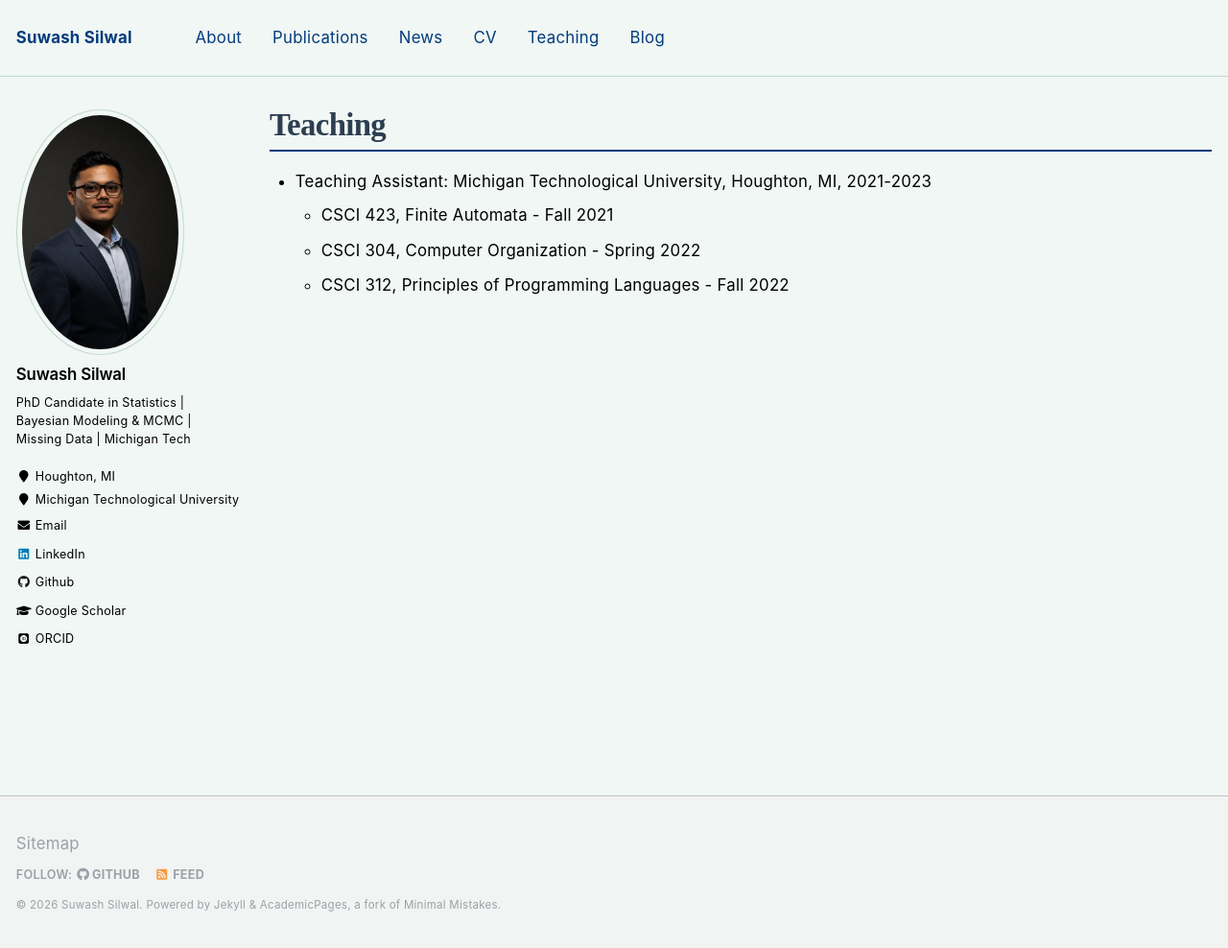
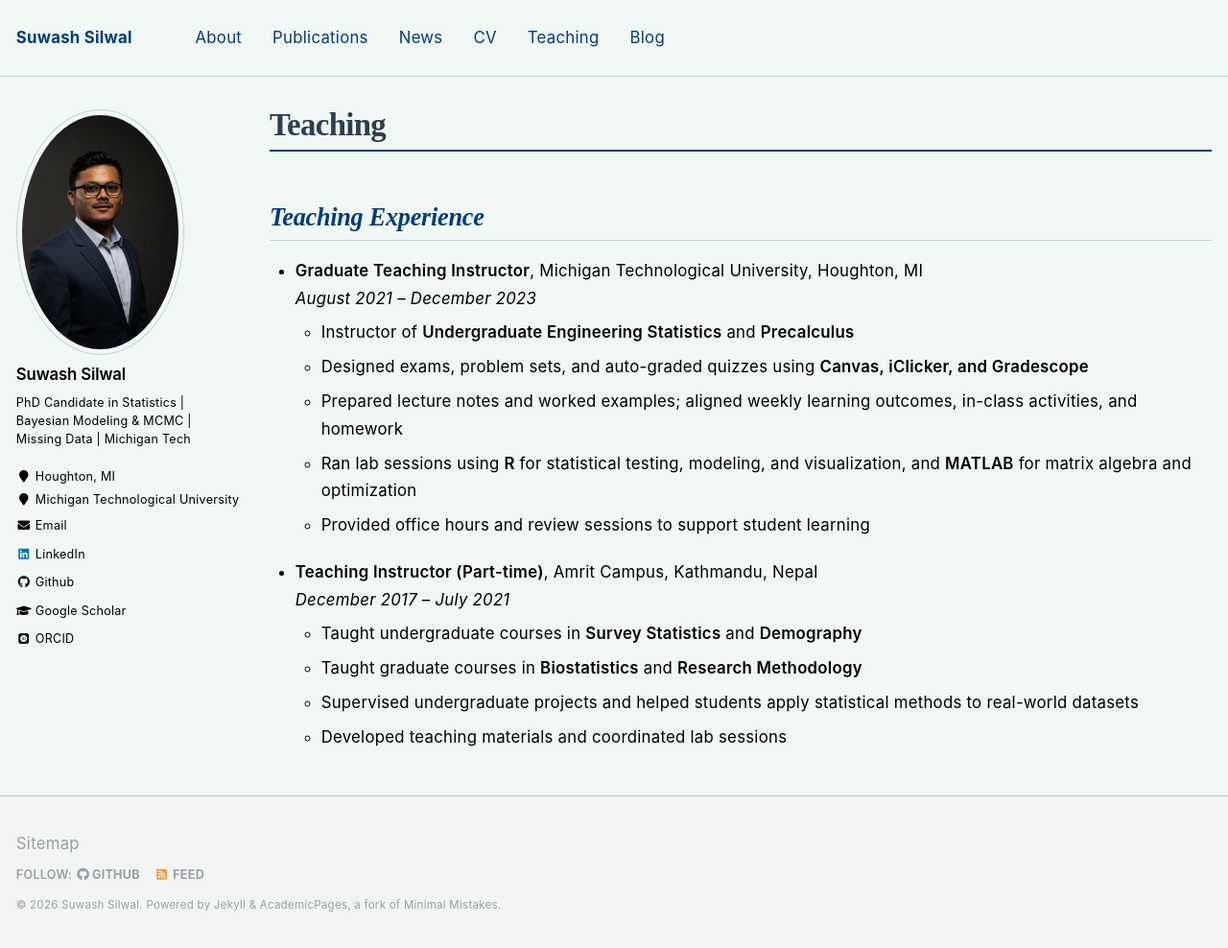
Before and after one commit to ssilwal050/ssilwal050.github.io, a Jekyll site: the page built from _pages/teaching.md, in a window 1280 px wide and 988 px high. Shown: the whole window at 96% size. Built offline with Jekyll 4.4.1, drawn with Linux system fonts in a browser that asks for light colours; some web fonts are replaced.

Commit message:
update teaching

```diff
--- a/_pages/teaching.md
+++ b/_pages/teaching.md
@@ -7,7 +7,19 @@ author_profile: true
 
 {% include base_path %}
 
-* Teaching Assistant: Michigan Technological University, Houghton, MI, 2021-2023
-  * CSCI 423, Finite Automata - Fall 2021
-  * CSCI 304, Computer Organization - Spring 2022
-  * CSCI 312, Principles of Programming Languages - Fall 2022
+## Teaching Experience
+
+* **Graduate Teaching Instructor**, Michigan Technological University, Houghton, MI
+  *August 2021 – December 2023*
+  * Instructor of **Undergraduate Engineering Statistics** and **Precalculus**
+  * Designed exams, problem sets, and auto-graded quizzes using **Canvas, iClicker, and Gradescope**
+  * Prepared lecture notes and worked examples; aligned weekly learning outcomes, in-class activities, and homework
+  * Ran lab sessions using **R** for statistical testing, modeling, and visualization, and **MATLAB** for matrix algebra and optimization
+  * Provided office hours and review sessions to support student learning
+
+* **Teaching Instructor (Part-time)**, Amrit Campus, Kathmandu, Nepal
+  *December 2017 – July 2021*
+  * Taught undergraduate courses in **Survey Statistics** and **Demography**
+  * Taught graduate courses in **Biostatistics** and **Research Methodology**
+  * Supervised undergraduate projects and helped students apply statistical methods to real-world datasets
+  * Developed teaching materials and coordinated lab sessions
```
